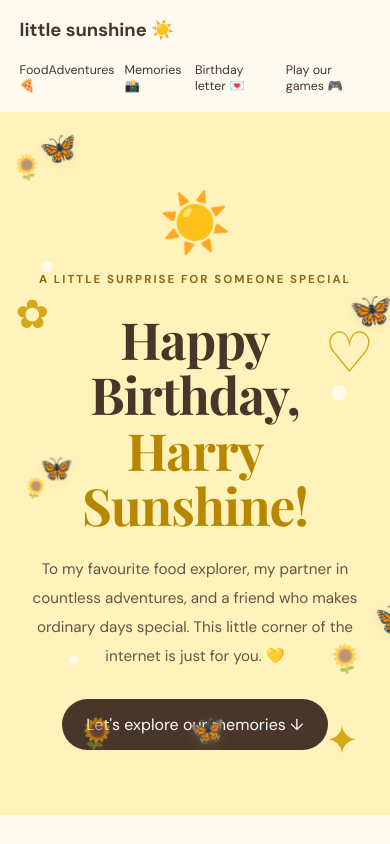
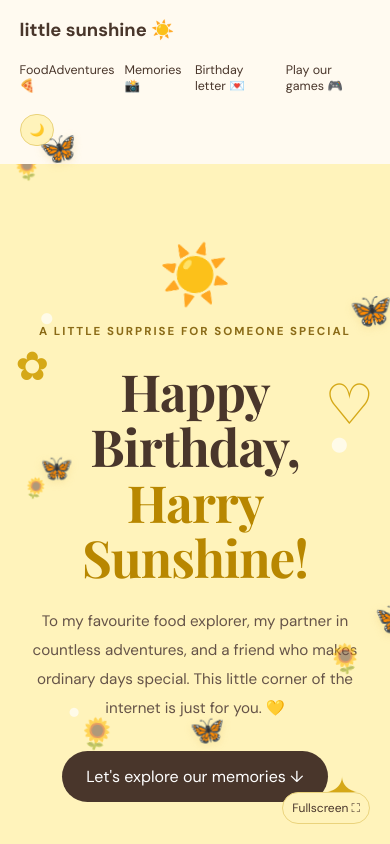
Before and after one commit to TarunMamidi/birthday-surprise, a React (Create React App) app: page / in a window 390 px wide. Shown: the top 844 px of the page. Built offline with nearby package versions, Linux system fonts and the light colour scheme.

Commit message:
newupdate

```diff
--- a/src/App.css
+++ b/src/App.css
@@ -453,6 +453,149 @@ a:focus-visible {
   animation-delay: -6s;
 }
 
+.fullscreen-button {
+  position: fixed;
+  right: 20px;
+  bottom: 20px;
+  z-index: 10000;
+  padding: 10px 16px;
+  border: 1px solid #ead37c;
+  border-radius: 24px;
+  background: #fff3bb;
+  color: #49362b;
+  font-size: 14px;
+  cursor: pointer;
+  transition: background 0.2s ease, transform 0.2s ease;
+}
+
+.fullscreen-button:hover {
+  background: #f7d64a;
+  transform: scale(1.04);
+}
+
+
+/* Navbar buttons */
+.navbar-actions {
+  display: flex;
+  align-items: center;
+  gap: 8px;
+  flex-shrink: 0;
+}
+
+.theme-button,
+.fullscreen-button {
+  padding: 9px 13px;
+  border: 1px solid #ead37c;
+  border-radius: 24px;
+  background: #fff3bb;
+  color: #49362b;
+  font-size: 13px;
+  white-space: nowrap;
+  cursor: pointer;
+  transition:
+    background 0.25s ease,
+    color 0.25s ease,
+    transform 0.2s ease;
+}
+
+.theme-button:hover,
+.fullscreen-button:hover {
+  background: #f7d64a;
+  transform: translateY(-1px);
+}
+
+.theme-button:focus-visible,
+.fullscreen-button:focus-visible {
+  outline: 2px solid currentColor;
+  outline-offset: 3px;
+}
+
+/* Smooth theme transition */
+.birthday-app {
+  min-height: 100vh;
+  background: var(--cream, #fffaf0);
+  color: var(--brown, #49362b);
+  transition: background-color 0.3s ease, color 0.3s ease;
+}
+
+/* Dark theme variables */
+.birthday-app.dark-mode {
+  --yellow: #f7d64a;
+  --yellow-light: #3a3528;
+  --cream: #171717;
+  --brown: #f7edda;
+  --muted: #c3b9aa;
+
+  background: #171717;
+  color: #f7edda;
+  color-scheme: dark;
+}
+
+/* Main sections */
+.birthday-app.dark-mode .navbar,
+.birthday-app.dark-mode .footer,
+.birthday-app.dark-mode section {
+  background-color: #171717;
+  color: #f7edda;
+}
+
+/* Cards and content surfaces */
+.birthday-app.dark-mode .food-card,
+.birthday-app.dark-mode .memory-card,
+.birthday-app.dark-mode .letter-card,
+.birthday-app.dark-mode .game-card {
+  background-color: #242424;
+  color: #f7edda;
+  border-color: #484033;
+}
+
+/* Links and paragraphs */
+.birthday-app.dark-mode p,
+.birthday-app.dark-mode .nav-links a {
+  color: #d8cebd;
+}
+
+.birthday-app.dark-mode h1,
+.birthday-app.dark-mode h2,
+.birthday-app.dark-mode h3,
+.birthday-app.dark-mode .brand {
+  color: #fff0bd;
+}
+
+/* Navbar buttons in dark mode */
+.birthday-app.dark-mode .theme-button,
+.birthday-app.dark-mode .fullscreen-button {
+  background: #302d25;
+  color: #ffe9a0;
+  border-color: #71603a;
+}
+
+.birthday-app.dark-mode .theme-button:hover,
+.birthday-app.dark-mode .fullscreen-button:hover {
+  background: #49402a;
+}
+
+/* Mobile navbar */
+@media (max-width: 600px) {
+  .navbar-actions {
+    gap: 5px;
+  }
+
+  .theme-button,
+  .fullscreen-button {
+    padding: 7px 9px;
+    font-size: 12px;
+  }
+}
+
+@media (prefers-reduced-motion: reduce) {
+  .birthday-app,
+  .theme-button,
+  .fullscreen-button {
+    transition: none;
+  }
+}
+
 @keyframes sunshine-butterfly-float {
   0% {
     opacity: 0;
--- a/src/App.js
+++ b/src/App.js
@@ -1,7 +1,8 @@
 
 import './App.css';
 
-import { useCallback, useState } from 'react';
+import { useCallback, useEffect, useState } from 'react';
+
 import FoodAdventures from './components/food/Food';
 import Memories from './components/memories/Memories';
 import BirthdayLetter from './components/birthday/Birthday';
@@ -10,17 +11,58 @@ import LoadingScreen from './components/loading/Loading';
 import FoodGames from './components/foodgames/FoodGames';
 import Butterflies from './components/butterflies/Butterflies';
 import Sunflowers from './components/sunflowers/Sunflowers';
+
 function App() {
   const [isloading, setIsLoading] = useState(true);
+  const [isFullscreen, setIsFullscreen] = useState(
+    Boolean(document.fullscreenElement)
+  );
+  const [isDarkMode, setIsDarkMode] = useState(false);
 
   const finishLoading = useCallback(() => {
     setIsLoading(false);
   }, []);
 
+  useEffect(() => {
+    const handleFullscreenChange = () => {
+      setIsFullscreen(Boolean(document.fullscreenElement));
+    };
+
+    document.addEventListener(
+      'fullscreenchange',
+      handleFullscreenChange
+    );
+
+    return () => {
+      document.removeEventListener(
+        'fullscreenchange',
+        handleFullscreenChange
+      );
+    };
+  }, []);
+
+  const toggleFullscreen = async () => {
+    try {
+      if (!document.fullscreenElement) {
+        await document.documentElement.requestFullscreen();
+      } else {
+        await document.exitFullscreen();
+      }
+    } catch (err) {
+      console.error('Fullscreen error:', err);
+    }
+  };
+
+  const toggleDarkMode = () => {
+    setIsDarkMode((previousMode) => !previousMode);
+  };
+
   return (
-    <div className="birthday-app">
+    <div
+      className={`birthday-app ${isDarkMode ? 'dark-mode' : 'light-mode'}`}
+    >
       <Butterflies />
-      <Sunflowers/>
+      <Sunflowers />
 
       {isloading && (
         <LoadingScreen onComplete={finishLoading} />
@@ -36,7 +78,28 @@ function App() {
           <a href="#memories">Memories 📸</a>
           <a href="#letter">Birthday letter 💌</a>
           <a href="#food-games">Play our games 🎮</a>
+        </div>
 
+        <div className="navbar-actions">
+          <button
+            type="button"
+            className="theme-button"
+            onClick={toggleDarkMode}
+            aria-label={
+              isDarkMode ? 'Switch to light mode' : 'Switch to dark mode'
+            }
+            aria-pressed={isDarkMode}
+          >
+            {isDarkMode ? '☀️' : '🌙'}
+          </button>
+
+          <button
+            type="button"
+            className="fullscreen-button"
+            onClick={toggleFullscreen}
+          >
+            {isFullscreen ? 'Exit Fullscreen' : 'Fullscreen ⛶'}
+          </button>
         </div>
       </nav>
 
```
